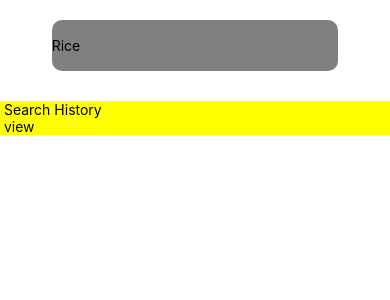
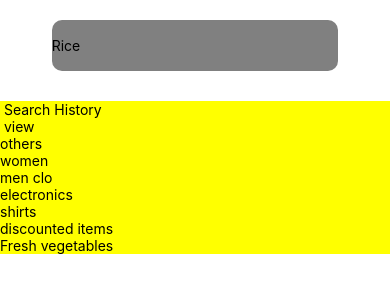
Before and after one commit to PECULIAR-AMY/Single-page-App, a React Native app in the folder MyApp/: screen / in a window 390 px wide. Shown: the top 300 px of the page. Built offline with nearby package versions, Linux system fonts and the light colour scheme.

Commit message:
new commit

```diff
--- a/MyApp/App.js
+++ b/MyApp/App.js
@@ -18,8 +18,18 @@ export default function App() {
         <SafeAreaView style= {styles.search}>
           <Text > Search History</Text>
           <Text > view</Text>
+        <View>
+        <Text>others</Text>
+        <Text>women</Text>
+        <Text>men clo</Text>
+        <Text>electronics</Text>
+        <Text>shirts</Text>
+        <Text>discounted items</Text>
+        <Text>Fresh vegetables</Text>
+        </View>
         </SafeAreaView>
     </ScrollView>
+
 
   );
 }
```
